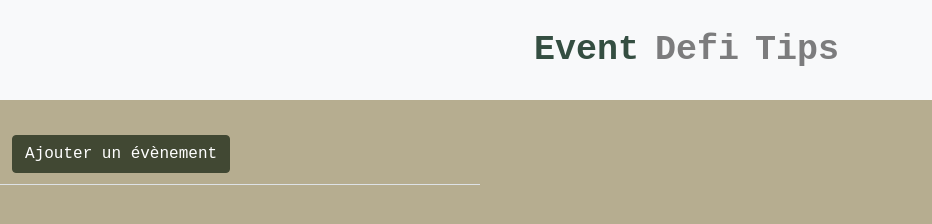
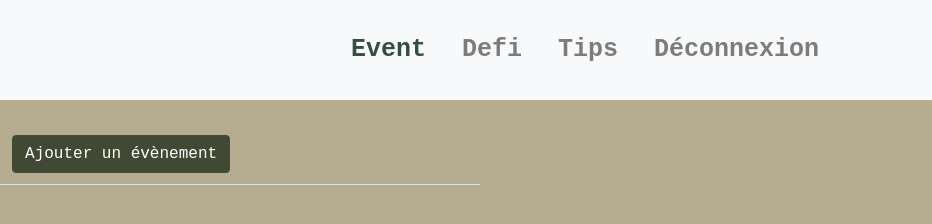
Before and after one commit to auriane-prr/MonFront_PW, a plain HTML site: page Admin/eventAdmin.html in a window 1280 px wide. Shown: the full height of the page, 348-1280 px from the left. Drawn offline with nearby package versions, Linux system fonts and the light colour scheme; no server answers; files whose address does not match are found by name.

Commit message:
essai image

```diff
--- a/Admin/eventAdmin.html
+++ b/Admin/eventAdmin.html
@@ -20,14 +20,17 @@
           </button>
           <div class="collapse navbar-collapse justify-content-end" id="navbarNav">
             <ul class="navbar-nav">
-              <li class="nav-admin">
+              <li class="nav-user">
                 <a class="nav-link" href="https://terrashift-services.onrender.com/Admin/eventAdmin" style="color: #344e41;">Event</a>
               </li>
-              <li class="nav-admin">
+              <li class="nav-user">
                 <a class="nav-link" href="https://terrashift-services.onrender.com/Admin/defiAdmin">Defi</a>
               </li>
-              <li class="nav-admin">
+              <li class="nav-user">
                 <a class="nav-link" href="https://terrashift-services.onrender.com/Admin/tipsAdmin">Tips</a>
+              </li>
+              <li class="nav-user">
+                <a class="nav-link" href="https://terrashift-services.onrender.com">Déconnexion</a>
               </li>
             </ul>
           </div>
--- a/style.css
+++ b/style.css
@@ -15,12 +15,6 @@
         color: #fff;
         z-index: 1;
       }
-
-  .nav-admin {
-    font-family: 'Courier New', Courier, monospace;
-    font-weight: bold;
-    font-size: 35px;
-  }
 
   .nav-user {
     font-family: 'Courier New', Courier, monospace;
```
Also changed, not shown: Admin/defiAdmin.html (+6 -3 lines), Admin/homeAdmin.html (+4 -4 lines), Admin/tipsAdmin.html (+6 -3 lines), User/tips.html (+1 -1 lines), index.html (+1 -2 lines), Images/ampouleTips.JPG (renamed from ampouleTips.JPG), Images/assietteTips.JPG (renamed from assietteTips.JPG), Images/fond-log.jpg (renamed from fond-log.jpg), Images/lessiveTips.JPG (renamed from lessiveTips.JPG), Images/logo.PNG (renamed from logo.png), Images/plastiqueTips.jpg (renamed from plastiqueTips.jpg).
